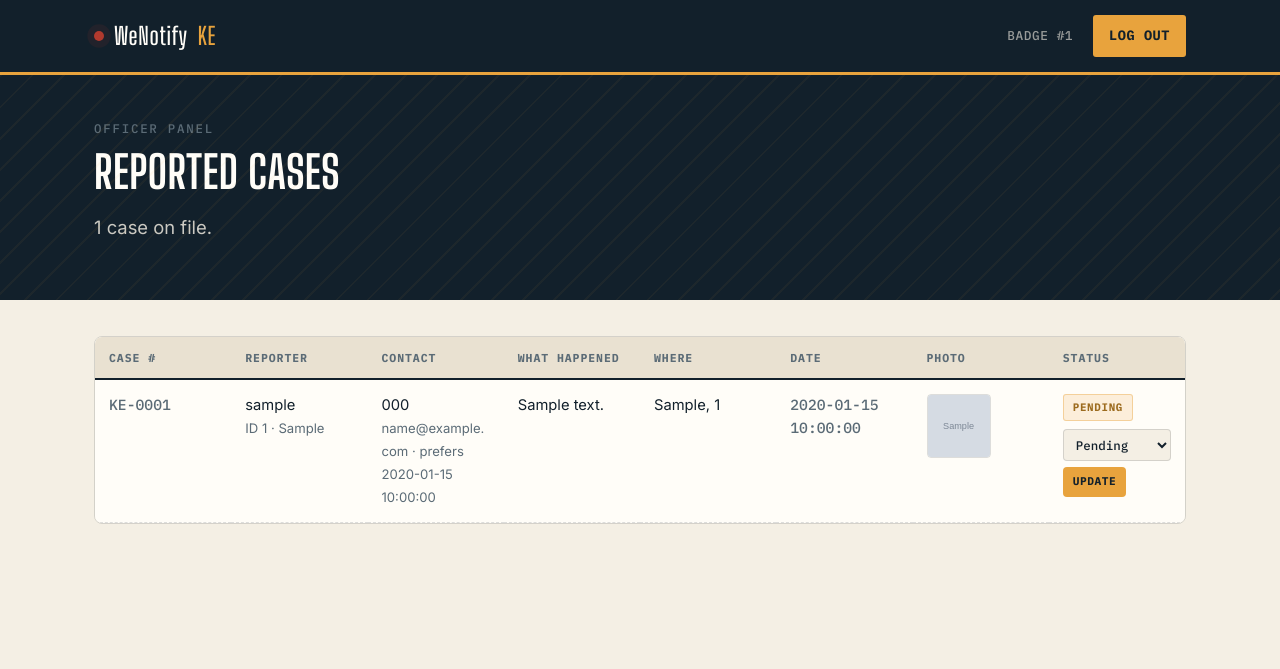
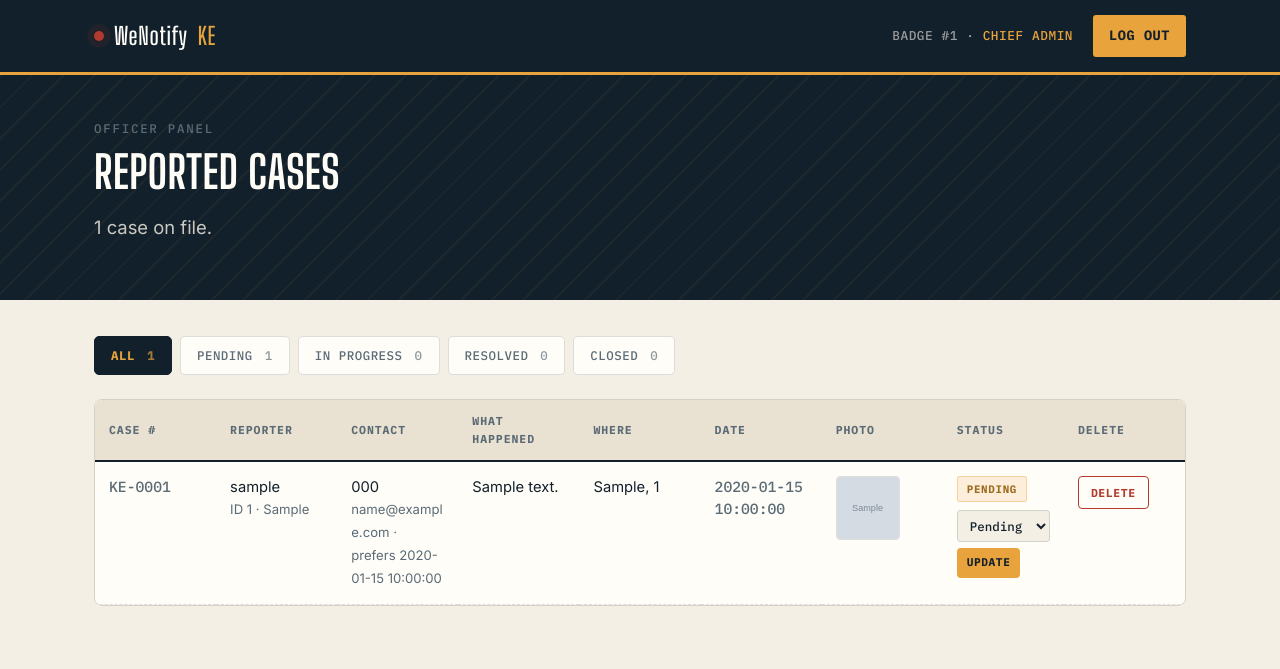
Before and after one commit to OwenKems/we_notifyke, a Flask app: page /admin/dashboard in a window 1280 px wide. Shown: the top 669 px of the page. Run offline with Flask 3, Linux system fonts and the light colour scheme; a user stored in the database is signed in; tables that the repository leaves empty or names only in its code hold one stand-in row (values such as "Sample post"); grey boxes marked "Sample" are stand-in pictures; some libraries are stand-ins or nearby versions.

Commit message:
Incomplete Changes

```diff
--- a/app.py
+++ b/app.py
@@ -218,7 +218,7 @@ def login():
             return render_template("login.html",error="Invalid login.please try again")
         else:
               session['chief_badge_no']=chief_badge_no
-              return render_template("logoff.html")
+              return redirect(url_for('admin_dashboard'))
       else:
         return render_template("login.html")
     #   admin panel login
@@ -246,30 +246,64 @@ def admin():
 
 @app.route("/admin/dashboard")
 def admin_dashboard():
-    # only officers who have actually logged in via /admin can view this
-    if 'badge_no' not in session:
+    # officers OR the chief admin can view this - either session key is enough
+    if 'badge_no' not in session and 'chief_badge_no' not in session:
         return redirect(url_for('admin'))
+    is_senior='chief_badge_no' in session
     cursor=connection.cursor(pymysql.cursors.DictCursor)
-    cursor.execute("select * from wenotify order by id desc")
+
+    selected_status=request.args.get('status','All')
+    if selected_status in VALID_STATUSES:
+        cursor.execute("select * from wenotify where status=%s order by id desc", (selected_status,))
+    else:
+        selected_status='All'
+        cursor.execute("select * from wenotify order by id desc")
     cases=cursor.fetchall()
-    return render_template("admin_dashboard.html", cases=cases, badge_no=session['badge_no'])
+
+    # counts per status, for the filter tabs
+    cursor.execute("select status, count(*) as c from wenotify group by status")
+    counts_raw=cursor.fetchall()
+    counts={row['status']: row['c'] for row in counts_raw}
+    total_count=sum(counts.values())
+
+    return render_template("admin_dashboard.html",
+        cases=cases,
+        badge_no=session.get('badge_no') or session.get('chief_badge_no'),
+        is_senior=is_senior,
+        selected_status=selected_status,
+        counts=counts,
+        total_count=total_count,
+        valid_statuses=VALID_STATUSES)
 
 VALID_STATUSES = ["Pending", "In Progress", "Resolved", "Closed"]
 
 @app.route("/admin/update_status/<int:case_id>", methods=['POST'])
 def update_status(case_id):
-    # only officers who have actually logged in via /admin can do this
-    if 'badge_no' not in session:
+    # officers OR the chief admin can update a case's status
+    if 'badge_no' not in session and 'chief_badge_no' not in session:
         return redirect(url_for('admin'))
     new_status=request.form.get('status','')
     if new_status in VALID_STATUSES:
         cursor=connection.cursor()
         cursor.execute("UPDATE wenotify SET status=%s WHERE id=%s", (new_status, case_id))
-    return redirect(url_for('admin_dashboard'))
+    keep_filter=request.form.get('current_filter','All')
+    return redirect(url_for('admin_dashboard', status=keep_filter))
+
+@app.route("/admin/delete_case/<int:case_id>", methods=['POST'])
+def delete_case(case_id):
+    # deleting a case is a senior/chief-admin-only action - a regular
+    # officer session is NOT enough, even if they're logged in
+    if 'chief_badge_no' not in session:
+        return redirect(url_for('admin_dashboard'))
+    cursor=connection.cursor()
+    cursor.execute("DELETE FROM wenotify WHERE id=%s", (case_id,))
+    keep_filter=request.form.get('current_filter','All')
+    return redirect(url_for('admin_dashboard', status=keep_filter))
 
 @app.route("/admin/logout")
 def admin_logout():
     session.pop('badge_no', None)
+    session.pop('chief_badge_no', None)
     return redirect(url_for('admin'))
 
 app.run(debug=True)
--- a/templates/admin_dashboard.html
+++ b/templates/admin_dashboard.html
@@ -49,6 +49,23 @@
             background: var(--amber); color:var(--ink); border:none; border-radius:4px; cursor:pointer;
         }
         .status-form button:hover{ background: var(--ink); color:var(--amber); }
+        .btn-delete{
+            font-family: var(--font-mono); font-size:0.72rem; text-transform:uppercase;
+            font-weight:700; letter-spacing:0.05em; padding:7px 12px;
+            background: transparent; color:var(--red); border:1.5px solid var(--red);
+            border-radius:4px; cursor:pointer; transition: all 0.15s ease;
+        }
+        .btn-delete:hover{ background: var(--red); color:var(--white); }
+        .filter-tabs{ display:flex; gap:8px; flex-wrap:wrap; margin-bottom:24px; }
+        .filter-tab{
+            font-family: var(--font-mono); font-size:0.78rem; letter-spacing:0.04em;
+            text-transform:uppercase; padding:9px 16px; border-radius:5px;
+            border:1.5px solid var(--steel-line); background:var(--white); color:var(--steel);
+            transition: all 0.15s ease;
+        }
+        .filter-tab:hover{ border-color:var(--amber); color:var(--ink); }
+        .filter-tab.active{ background:var(--ink); border-color:var(--ink); color:var(--amber); font-weight:700; }
+        .filter-tab .count{ opacity:0.7; margin-left:4px; }
     </style>
 </head>
 <body>
@@ -57,7 +74,9 @@
         <div class="wn-container">
             <a href="/" class="wn-brand"><span class="dot"></span> WeNotify<span style="color:var(--amber)">KE</span></a>
             <div class="wn-nav-links" style="display:flex;">
-                <span style="color:rgba(244,239,228,0.6); padding:10px 16px; font-size:0.8rem;">Badge #{{ badge_no }}</span>
+                <span style="color:rgba(244,239,228,0.6); padding:10px 16px; font-size:0.8rem;">
+                    Badge #{{ badge_no }}{% if is_senior %} &middot; <span style="color:var(--amber);">Chief Admin</span>{% endif %}
+                </span>
                 <a href="{{ url_for('admin_logout') }}" class="report">Log Out</a>
             </div>
         </div>
@@ -67,11 +86,29 @@
         <div class="wn-container">
             <p class="eyebrow">Officer panel</p>
             <h1 style="font-size: clamp(1.8rem, 4vw, 2.8rem);">Reported Cases</h1>
-            <p class="lede" style="max-width:none;">{{ cases|length }} case{{ 's' if cases|length != 1 else '' }} on file.</p>
+            <p class="lede" style="max-width:none;">
+                {{ cases|length }} case{{ 's' if cases|length != 1 else '' }}
+                {% if selected_status != 'All' %}with status &ldquo;{{ selected_status }}&rdquo;{% else %}on file{% endif %}.
+            </p>
         </div>
     </section>
 
-    <section class="wn-section" style="padding-top:36px;">
+    <section class="wn-section" style="padding-top:36px; padding-bottom:0;">
+        <div class="wn-container">
+            <div class="filter-tabs">
+                <a href="{{ url_for('admin_dashboard', status='All') }}" class="filter-tab {{ 'active' if selected_status == 'All' }}">
+                    All <span class="count">{{ total_count }}</span>
+                </a>
+                {% for s in valid_statuses %}
+                <a href="{{ url_for('admin_dashboard', status=s) }}" class="filter-tab {{ 'active' if selected_status == s }}">
+                    {{ s }} <span class="count">{{ counts.get(s, 0) }}</span>
+                </a>
+                {% endfor %}
+            </div>
+        </div>
+    </section>
+
+    <section class="wn-section" style="padding-top:0;">
         <div class="wn-container">
             {% if cases %}
             <div class="table-scroll">
@@ -86,6 +123,7 @@
                             <th>Date</th>
                             <th>Photo</th>
                             <th>Status</th>
+                            {% if is_senior %}<th>Delete</th>{% endif %}
                         </tr>
                     </thead>
                     <tbody>
@@ -115,6 +153,7 @@
                             <td>
                                 <span class="status-badge status-{{ (case.status or 'Pending')|replace(' ', '-') }}">{{ case.status or 'Pending' }}</span>
                                 <form class="status-form" action="{{ url_for('update_status', case_id=case.id) }}" method="post">
+                                    <input type="hidden" name="current_filter" value="{{ selected_status }}">
                                     <select name="status">
                                         <option value="Pending" {{ 'selected' if case.status == 'Pending' }}>Pending</option>
                                         <option value="In Progress" {{ 'selected' if case.status == 'In Progress' }}>In Progress</option>
@@ -124,6 +163,15 @@
                                     <button type="submit">Update</button>
                                 </form>
                             </td>
+                            {% if is_senior %}
+                            <td>
+                                <form action="{{ url_for('delete_case', case_id=case.id) }}" method="post"
+                                      onsubmit="return confirm('Permanently delete case KE-{{ '%04d'|format(case.id) }}? This cannot be undone.');">
+                                    <input type="hidden" name="current_filter" value="{{ selected_status }}">
+                                    <button type="submit" class="btn-delete">Delete</button>
+                                </form>
+                            </td>
+                            {% endif %}
                         </tr>
                         {% endfor %}
                     </tbody>
@@ -132,7 +180,7 @@
             {% else %}
             <div class="empty-state">
                 <p class="eyebrow">Nothing here yet</p>
-                <p>No cases have been reported so far.</p>
+                <p>{% if selected_status != 'All' %}No cases currently have status &ldquo;{{ selected_status }}&rdquo;.{% else %}No cases have been reported so far.{% endif %}</p>
             </div>
             {% endif %}
         </div>
--- a/templates/home.html
+++ b/templates/home.html
@@ -9,6 +9,11 @@
     <link rel="preconnect" href="https://fonts.googleapis.com">
     <link href="https://fonts.googleapis.com/css2?family=Big+Shoulders+Display:wght@600;700&family=Inter:wght@400;500;600&family=IBM+Plex+Mono:wght@500;700&display=swap" rel="stylesheet">
     <link rel="stylesheet" href="../static/css/style.css">
+        <style>
+        .wn-hero {
+            background-image: url('../static/images/hero-bg.jpg');
+        }
+        </style>
 </head>
 <body>
 
```
Also changed, not shown: templates/index.html (+13 -1 lines), static/images/medical.jpg (added).
